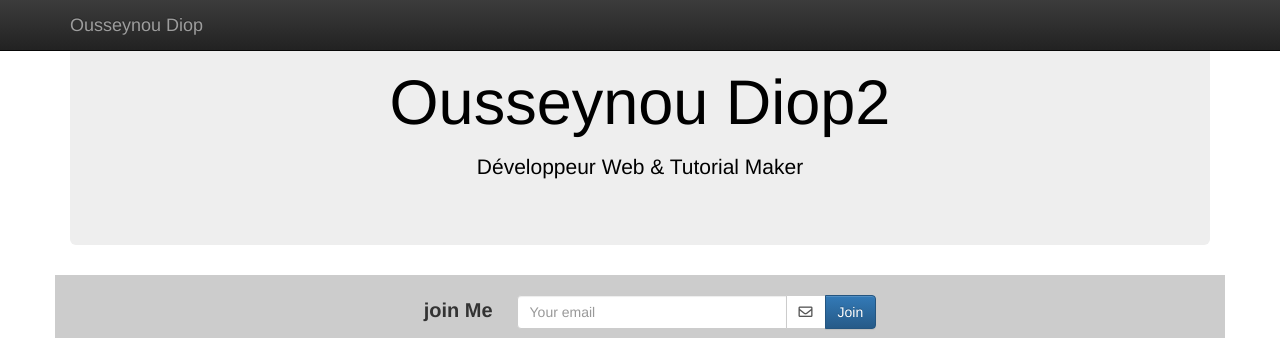
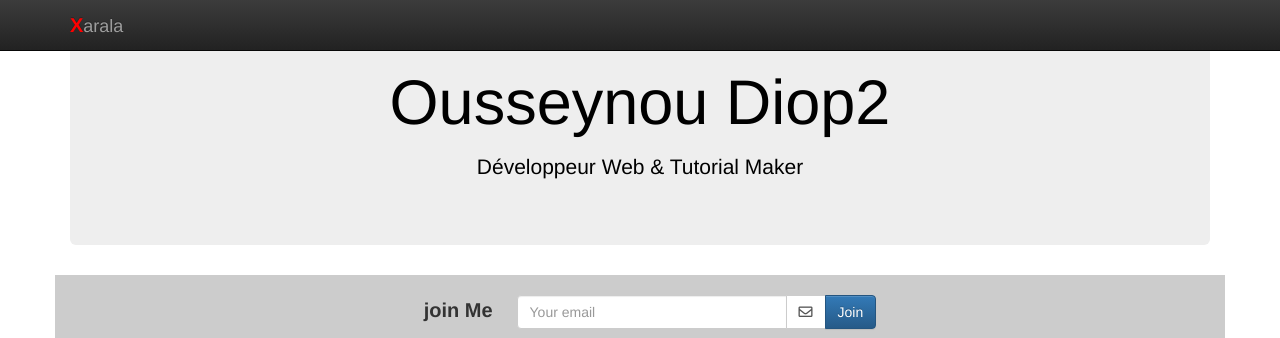
Before and after one commit to xarala221/djangoapp, a Django app: page / in a window 1280 px wide. Shown: the top 338 px of the page. Run offline with Django 3.2, Linux system fonts and the light colour scheme; data comes from the database, SQL or seed files in the repository; some libraries are stand-ins or nearby versions.

Commit message:
Update Some pages

```diff
--- a/templates/navbar.html
+++ b/templates/navbar.html
@@ -7,7 +7,7 @@
               <span class="icon-bar"></span>
               <span class="icon-bar"></span>
             </button>
-            <a class="navbar-brand" href="#">Ousseynou Diop</a>
+            <a class="navbar-brand" href="/"><span style="color:red; font-size:20px; font-weight:bold;">X</span>arala</a>
           </div>
           <div id="navbar" class="navbar-collapse collapse">
           </div><!--/.navbar-collapse -->
```
